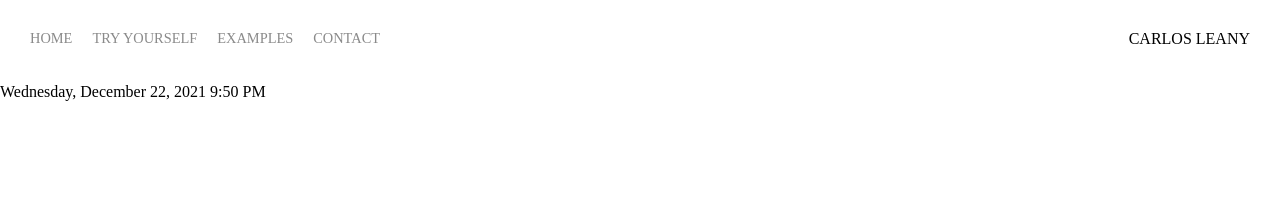
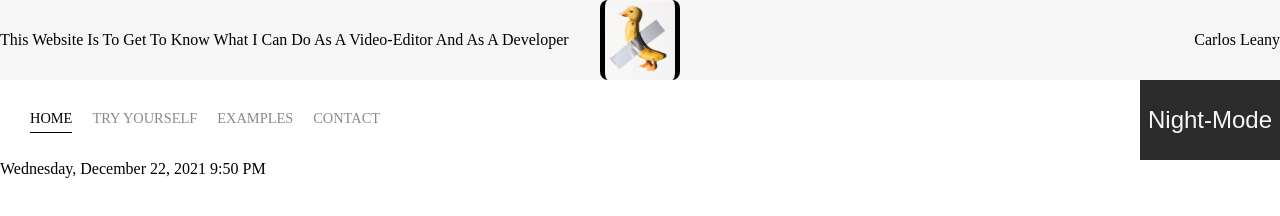
Before and after one commit to AlexCAAN/Kapstone-project-v1, a React app: page / in a window 1280 px wide. Built offline with nearby package versions, Linux system fonts and the light colour scheme.

Commit message:
I_FINISHED_MY_BUTTON

```diff
--- a/public/index.html
+++ b/public/index.html
@@ -24,7 +24,7 @@
       work correctly both with client-side routing and a non-root public URL.
       Learn how to configure a non-root public URL by running `npm run build`.
     -->
-    <title>React App</title>
+    <title>my react app v1</title>
   </head>
   <body>
     <noscript>You need to enable JavaScript to run this app.</noscript>
--- a/src/components/App.js
+++ b/src/components/App.js
@@ -1,7 +1,8 @@
 import React, { Component } from "react";
 import { BrowserRouter as Router, Routes, Route } from "react-router-dom";
 
-import NavBar from "./navigation/nav-bar";
+import InfoBar from "./header/info-bar/info-bar";
+import NavBar from "./header/navigation/nav-bar";
 import Home from './pages/home';
 import TryYourself from './pages/try-yourself';
 import Example from "./pages/example";
@@ -11,12 +12,39 @@ import '../styles/main.scss';
 
 
 export default class App extends Component {
+  constructor(props) {
+    super(props)
+
+    this.state = {
+      colorPalette: "LIGHT_MODE"
+    }
+
+    this.handleDayToNightChange = this.handleDayToNightChange.bind(this)
+    this.handleNightToDayChange = this.handleNightToDayChange.bind(this)
+  }
+
+  handleDayToNightChange() {
+    this.setState({
+      colorPalette: "NIGHT_MODE"
+    })
+  }
+
+  handleNightToDayChange() {
+    this.setState({
+      colorPalette: "LIGHT_MODE"
+    })
+  }
   render() {
     return (
       <div className="App">
         <Router>
           <div>
-            <NavBar />
+            <InfoBar />
+            <NavBar
+              colorPalette={this.state.colorPalette}
+              handleDayToNightChange={this.handleDayToNightChange}
+              handleNightToDayChange={this.handleNightToDayChange}
+            />
             <Routes>
               <Route path='/' element={<Home/>} />
               <Route path='/trying' element={<TryYourself/>} />
--- /dev/null
+++ b/src/components/header/info-bar/info-bar.js
@@ -0,0 +1,26 @@
+import React, { Component } from 'react';
+import Duck from "../../../assets/images/info-bar-images/duck.jpg"
+
+export default class InfoBar extends Component {
+    render() {
+        return (
+            <div className='info-bar'>
+                <div className='info-bar-container'>
+                    <p>This Website Is To Get To Know What I Can Do As A Video-Editor And As A Developer</p>
+                </div>
+
+                <div className='info-bar-container'
+                    style={{
+                    background: "url(" + Duck + ") no-repeat",
+                    backgroundPosition: "center",
+                    backgroundSize: "80px"
+                    }}
+                />
+
+                <div className='info-bar-container'>
+                    Carlos Leany
+                </div>
+            </div>
+        )
+    }
+}
--- a/src/components/navigation/nav-bar.js
+++ b/src/components/header/navigation/nav-bar.js
@@ -2,6 +2,21 @@ import React, { Component } from 'react';
 import { NavLink } from "react-router-dom";
 
 export default class NavBar extends Component {
+    constructor() {
+        super();
+
+        this.handleChangeToNight = this.handleChangeToNight.bind(this)
+        this.handleChangeToLight = this.handleChangeToLight.bind(this)
+
+    }
+
+    handleChangeToNight() {
+        this.props.handleDayToNightChange()
+    }
+
+    handleChangeToLight() {
+        this.props.handleNightToDayChange()
+    }
     render() {
         return (
             <div>
@@ -33,7 +48,11 @@ export default class NavBar extends Component {
                     </div>
 
                     <div className="right-side">
-                        CARLOS LEANY
+                        {this.props.colorPalette === "LIGHT_MODE" ? (
+                            <button className='light' onClick={this.handleChangeToNight}>Night-Mode</button>
+                        ) :
+                            <button className='night' onClick={this.handleChangeToLight}>Light-Mode</button>
+                        }
                     </div>
                 </div>
             </div>
--- /dev/null
+++ b/src/styles/info-bar.scss
@@ -0,0 +1,26 @@
+.info-bar {
+    display: grid;
+    grid-template-columns: 1fr 80px 1fr;
+    background-color: $offwhite;
+
+    .info-bar-container {
+        display: flex;
+        align-items: center;
+        justify-content: center;
+        border-radius: 8px;
+        height: 80px;
+
+        &:nth-child(1) {
+            justify-content: left;
+        }
+
+        &:nth-child(2) {
+            border-left: black 5px solid;
+            border-right: black 5px solid;
+        }
+
+        &:nth-child(3) {
+            justify-content: right;
+        }
+    }
+}
--- a/src/styles/main.scss
+++ b/src/styles/main.scss
@@ -1,3 +1,4 @@
 @import "./variables.scss";
 @import "./base.scss";
 @import "./nav-bar.scss";
+@import "./info-bar.scss"
--- a/src/styles/nav-bar.scss
+++ b/src/styles/nav-bar.scss
@@ -1,10 +1,11 @@
 .nav-wrapper {
     display: flex;
     justify-content: space-between;
-    padding: 30px;
+    height: 80px;
 
     .left-side{
         display: flex;
+        padding: 30px;
     }
 
     .nav-link-wrapper {
@@ -19,7 +20,7 @@
         a {
             color: $grey;
             text-decoration: none;
-            transition: 0.5s ease-in-out;
+            transition: 1s ease-in-out;
             &:hover {
                 color: rgb(107, 28, 28);
             }
@@ -29,10 +30,30 @@
             border-bottom: 1px solid black;
         }
 
-        .nav-link-active {
-            padding-bottom: 2px;
+        .active {
+            padding-bottom: 6px;
             border-bottom: 1px solid black;
             color: black;
         }
     }
+
+    .right-side {
+        padding: 0px;
+        .light {
+            background-color: $offblack;
+            color: $offwhite;
+        }
+        .night {
+            background-color: $offwhite;
+            color: $offblack;
+        }
+        button {
+            cursor: pointer;
+            border: unset;
+            height: 80px;
+            width: 140px;
+            padding: unset;
+            font-size: 1.5em;
+        }
+    }
 }
--- a/src/styles/variables.scss
+++ b/src/styles/variables.scss
@@ -2,6 +2,7 @@ $primary: #fcd75e;
 $dark-primary: #7a6316;
 $charcoal: #5a3f35;
 $offwhite: #f6f6f6;
+$offblack: #2b2b2b;
 $blue: #008dff;
 $warning: #922a2a;
 $grey: #8a8a8a;
```
Also changed, not shown: src/assets/images/info-bar-images/duck.jpg (added).
